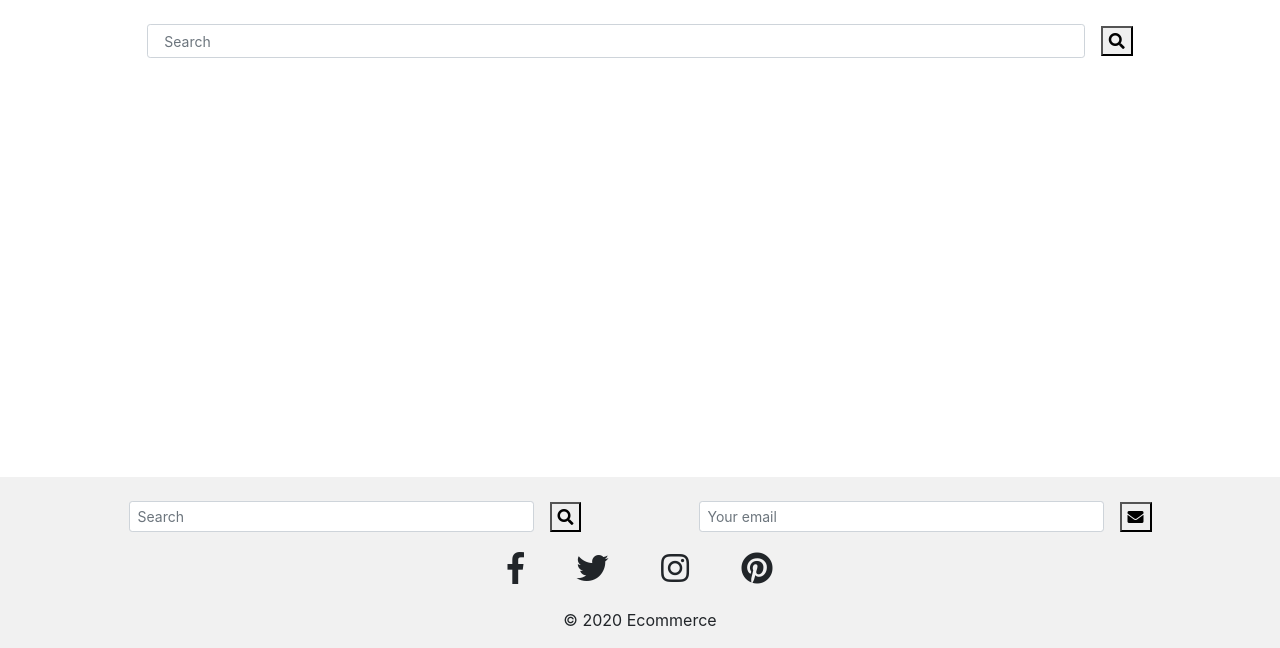
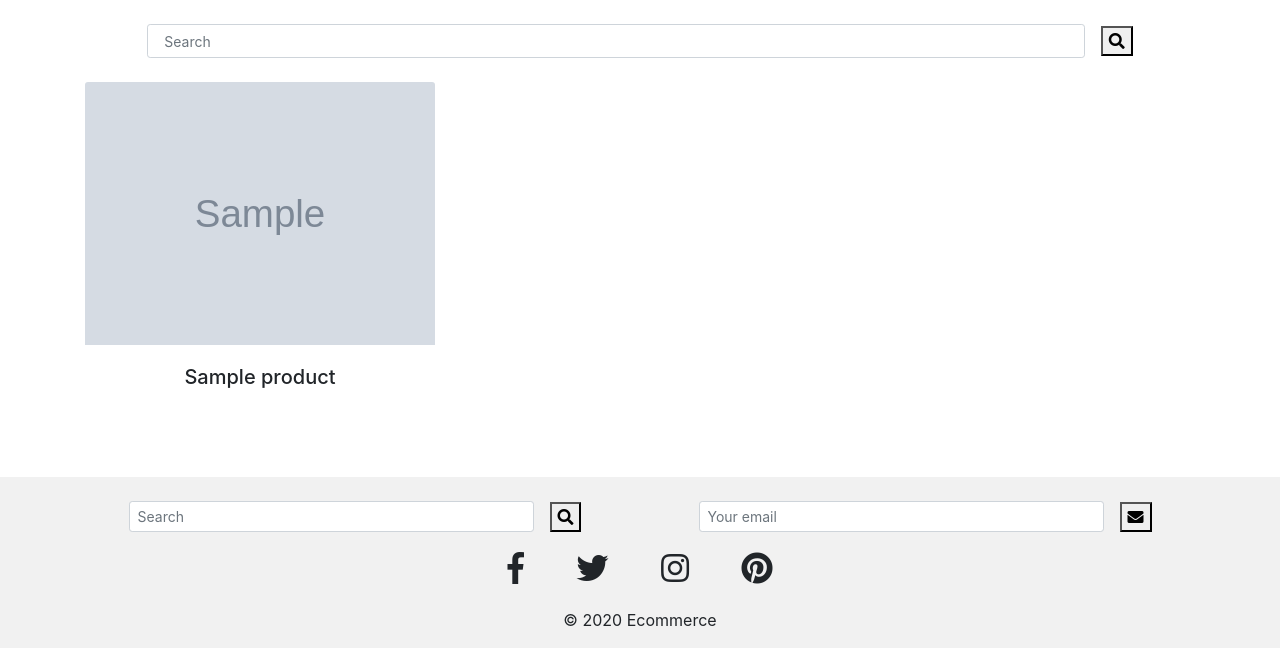
Before and after one commit to Luciano-Lima/ecommerce, a Django app: template templates/home.html in a window 1280 px wide. Shown: the part 152-800 px from the top of the page. Run offline with Django 3.2, Linux system fonts and the light colour scheme; the template is opened without the code that fills it: most values are stand-ins (such as "Sample title", 1, 10 or a date in 2020); grey boxes marked "Sample" are stand-in pictures; some libraries are stand-ins or nearby versions.

Commit message:
A home page to display all products

```diff
--- a/templates/home.html
+++ b/templates/home.html
@@ -1,5 +1,22 @@
 {% extends 'base.html' %}
 
+
 {% block content %}
-
+<div class="container">
+    <div class="row">
+        {% for product in products %}
+        <div class="col-sm-12 col-lg-4 col-md-4">
+            <div class="card text-center">
+                <img class="card-img-top" src="{{ product.image.url }}" alt="produto image">
+                <div class="card-body text-center">
+                    <h5 class="product-name">{{ product.name }}</h5>
+                    <span><i class="fas fa-pound-sign"></i></span>
+                    <span>{{ product.price }}</span>
+                </div>
+            </div>
+            <hr>
+        </div>
+        {% endfor %}
+    </div>
+</div>
 {% endblock %}
```
